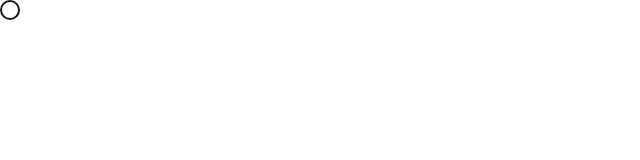
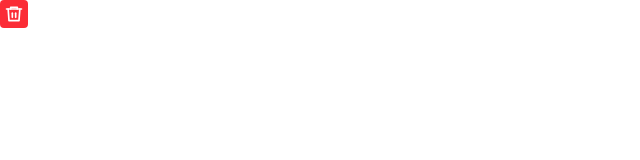
Before and after one commit to STEPHEN-EMMAHI/to-do-list-react-app, a React (Vite) app: page / in a window 1280 px wide. Shown: the top 160 px of the page, without its empty margins (0-640 px from the left). Built offline with nearby package versions, Linux system fonts and the light colour scheme.

Commit message:
add delete button reusable component

```diff
--- a/src/App.jsx
+++ b/src/App.jsx
@@ -1,9 +1,11 @@
-import CheckedTask from "./components/CheckedTask";
+import DeleteTask from "./components/DeleteTask";
 
 function App() {
   return (
     <>
-      <CheckedTask />
+      {/*  */}
+      {/* <CheckedTask /> */}
+      <DeleteTask />
     </>
   );
 }
--- a/src/components/CheckedTask.jsx
+++ b/src/components/CheckedTask.jsx
@@ -1,6 +1,7 @@
 import { useState } from "react";
 
 export default function CheckedTask() {
+  // toggle checked on and off
   const [checked, setChecked] = useState(false);
 
   return (
--- a/src/components/DeleteTask.jsx
+++ b/src/components/DeleteTask.jsx
@@ -1 +1,47 @@
-export default function DeleteTask() {}
+export default function DeleteTask() {
+  return (
+    <div>
+      <Delete
+        color="text-white"
+        hoverColor="hover:text-red-500"
+        bgColor="bg-red-500"
+        borderRound="rounded-sm"
+      />
+    </div>
+  );
+}
+
+function Delete({
+  onClick,
+  color = "text-white",
+  hoverColor = "hover:text-red-500",
+  bgColor = "bg-red-500",
+  borderRound,
+}) {
+  return (
+    <button
+      onClick={onClick}
+      type="button"
+      aria-label="delete-task"
+      className={`${color} ${bgColor} ${borderRound} p-1 lg:${hoverColor} lg:cursor-pointer`}
+    >
+      <svg
+        xmlns="http://www.w3.org/2000/svg"
+        width="20"
+        height="20"
+        viewBox="0 0 24 24"
+        fill="none"
+        stroke="currentColor"
+        strokeWidth="2"
+        strokeLinecap="round"
+        strokeLinejoin="round"
+      >
+        <path d="M3 6h18" />
+        <path d="M8 6V4h8v2" />
+        <path d="M19 6l-1 14H6L5 6" />
+        <path d="M10 11v5" />
+        <path d="M14 11v5" />
+      </svg>
+    </button>
+  );
+}
```
